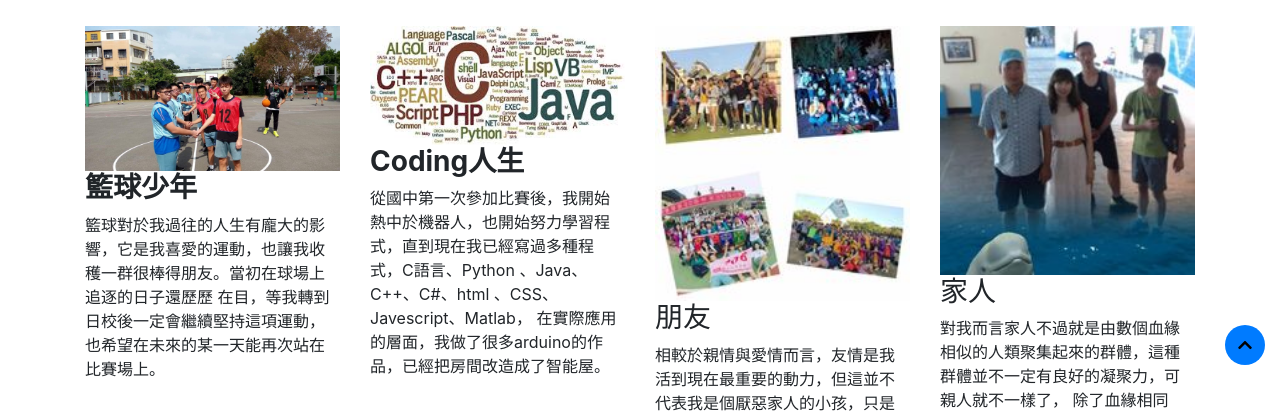
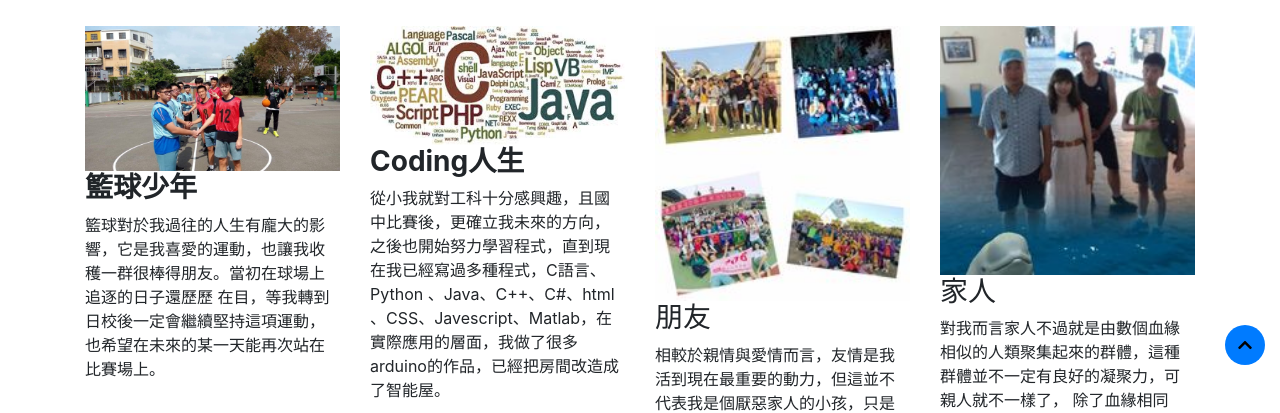
Before and after one commit to negrotsai/Bioelectricalengineering, a plain HTML site: page index.html in a window 1280 px wide. Shown: the part 420-833 px from the top of the page. Drawn offline with nearby package versions, Linux system fonts and the light colour scheme.

Commit message:
文案修改

```diff
--- a/index.html
+++ b/index.html
@@ -85,9 +85,8 @@
                 <div class="col-md-3 col-sm-6 col-6">
                     <img src="./img/image2.jpg" class="w-100">
                     <h3><b>Coding人生</b></h3>
-                    <p>從國中第一次參加比賽後，我開始熱中於機器人，也開始努力學習程式，直到現在我已經寫過多種程式，C語言、Python 、Java、C++、C#、html
-                        、CSS、Javescript、Matlab，
-                        在實際應用的層面，我做了很多arduino的作品，已經把房間改造成了智能屋。
+                    <p>從小我就對工科十分感興趣，且國中比賽後，更確立我未來的方向，之後也開始努力學習程式，直到現在我已經寫過多種程式，C語言、Python 、Java、C++、C#、html
+                        、CSS、Javescript、Matlab，在實際應用的層面，我做了很多arduino的作品，已經把房間改造成了智能屋。
                     </p>
                 </div>
                 <div class="col-md-3 col-sm-6 col-6">
```
Also changed, not shown: 1 other file.
